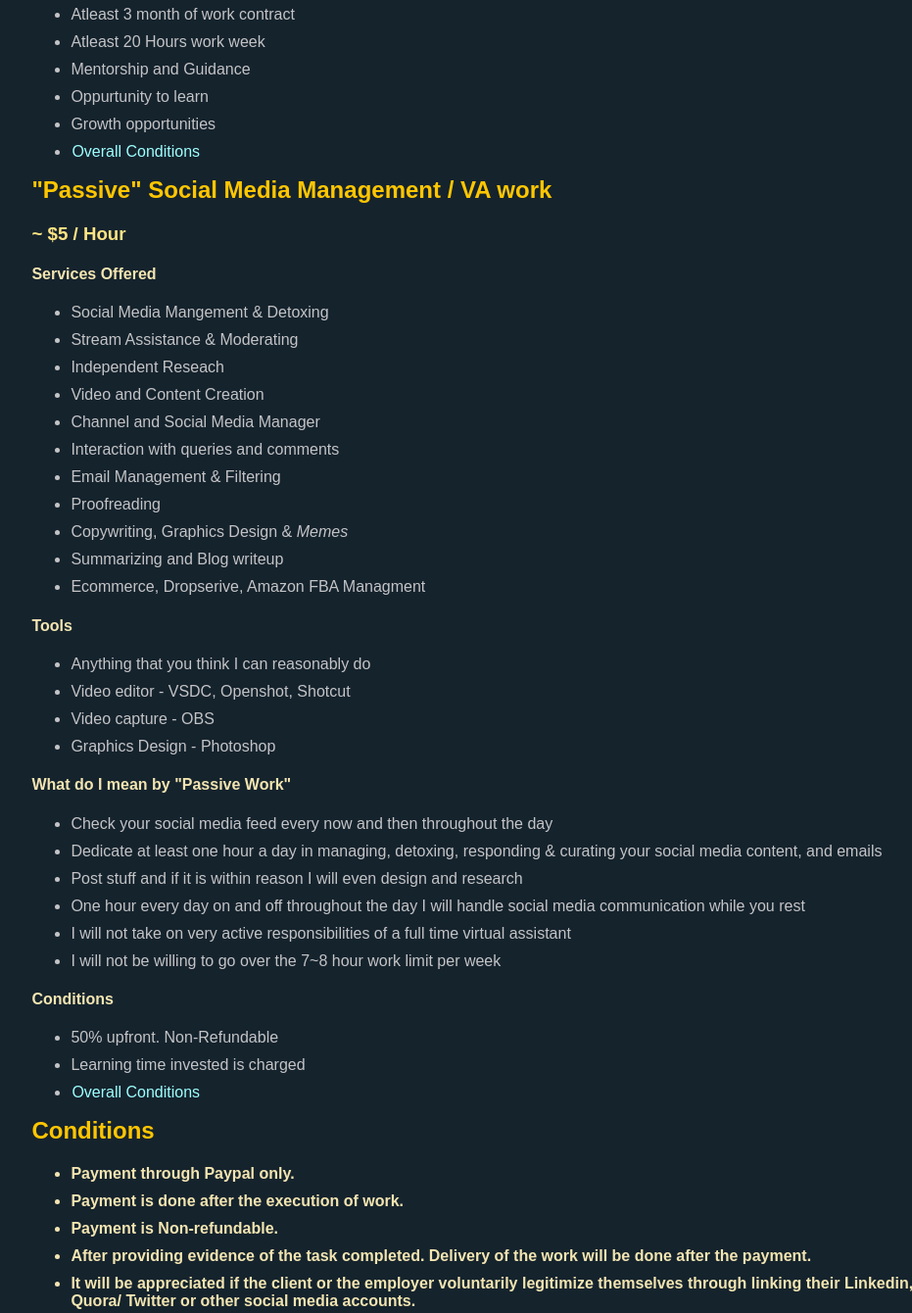
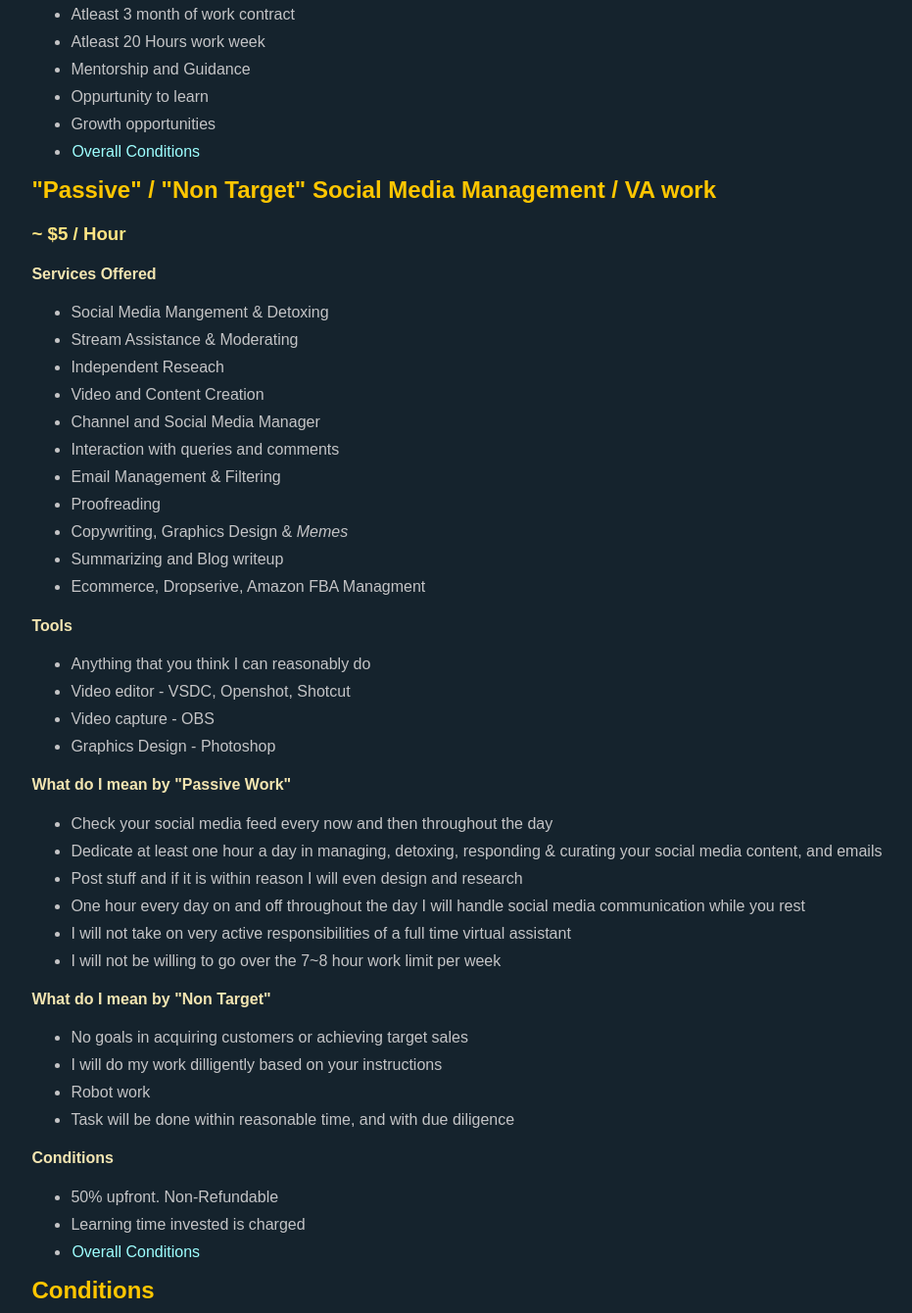
Before and after one commit to anyfactor/anyfactor.github.io, a plain HTML site: page hiring.html in a window 1280 px wide. Shown: the part 2080-3420 px from the top of the page at 98% size, without its empty margins (70-1001 px from the left). Drawn offline with Linux system fonts and the light colour scheme.

Commit message:
Correction

```diff
--- a/hiring.html
+++ b/hiring.html
@@ -144,7 +144,7 @@
         </div>
 
         <div id="other">
-            <h2>"Passive" Social Media Management / VA work</h2>
+            <h2>"Passive" / "Non Target" Social Media Management / VA work</h2>
             <h3> ~ $5 / Hour</h3>
 
             <h4>Services Offered</h4>
@@ -177,6 +177,15 @@
                 <li>One hour every day on and off throughout the day I will handle social media communication while you rest</li>
                 <li>I will not take on very active responsibilities of a full time virtual assistant</li>
                 <li>I will not be willing to go over the 7~8 hour work limit per week</li>
+            </ul>
+
+            <h4>What do I mean by "Non Target"</h4>
+
+            <ul>
+                <li>No goals in acquiring customers or achieving target sales</li>
+                <li>I will do my work dilligently based on your instructions</li>
+                <li>Robot work</li>
+                <li>Task will be done within reasonable time, and with due diligence</li>
             </ul>
 
             <h4>Conditions</h4>
```
